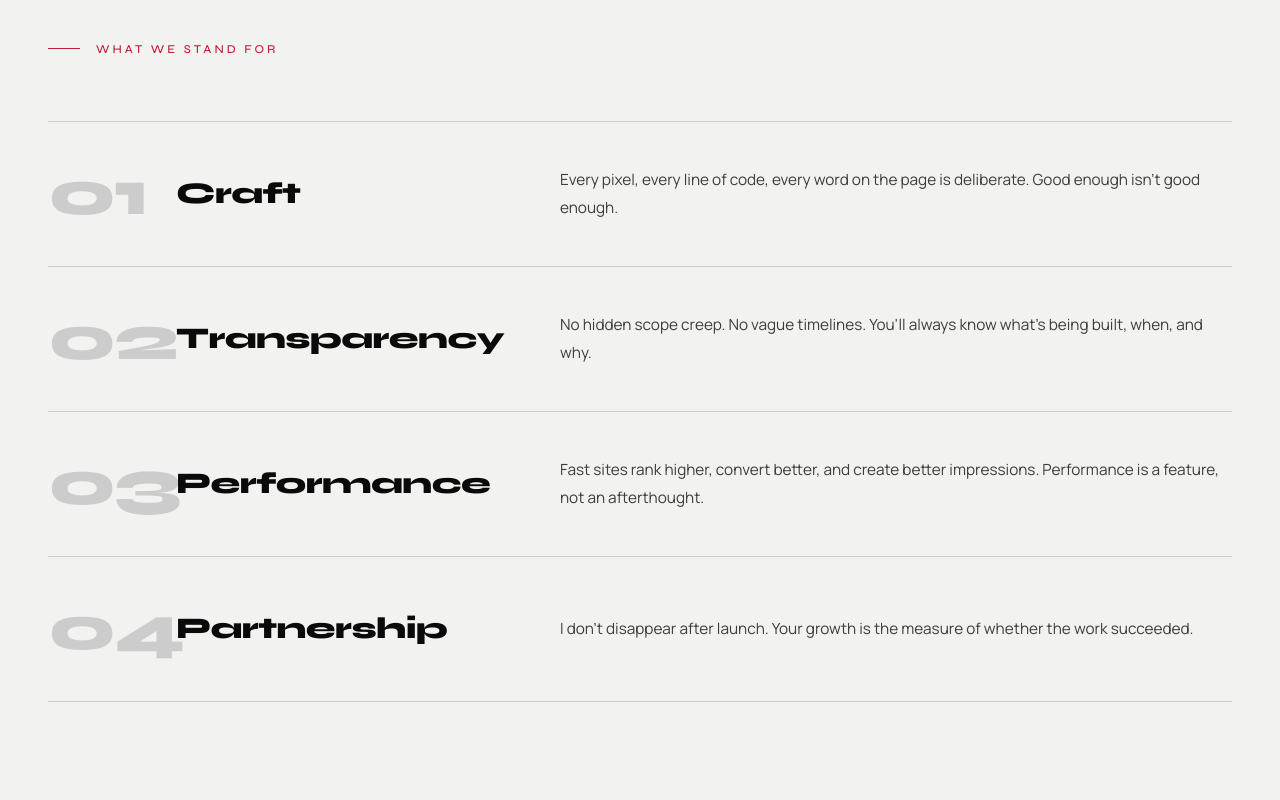
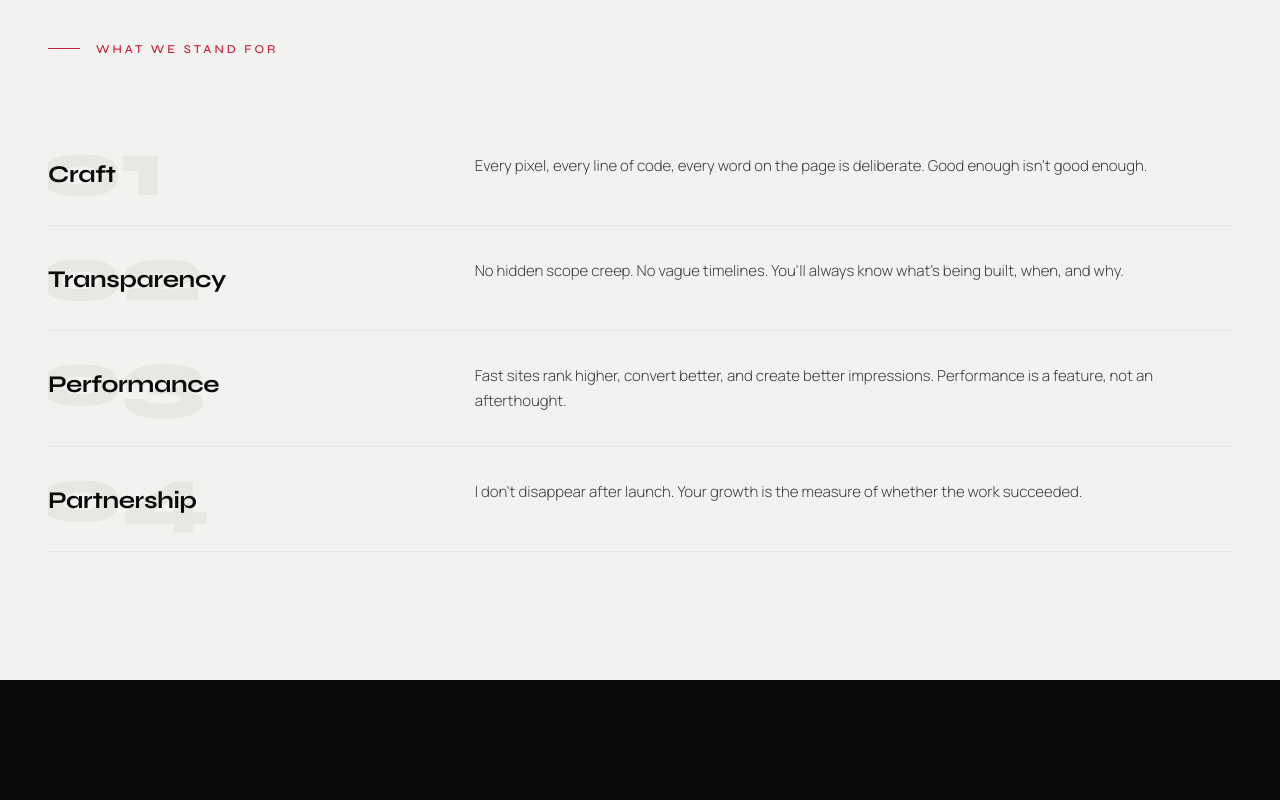
Before and after one commit to Leonis-Studios/Leonis-Studios-Project, a Next.js app in the folder leonis-studios-site/: page /about in a window 1280 px wide. Shown: the part 1820-2620 px from the top of the page. Built offline with nearby package versions, Linux system fonts and the light colour scheme; no server answers.

Commit message:
made changes to about section

```diff
--- a/leonis-studios-site/app/globals.css
+++ b/leonis-studios-site/app/globals.css
@@ -99,7 +99,7 @@ body {
   font-family: var(--font-display);
   font-size: clamp(22px, 3vw, 34px);
   font-weight: 700;
-  color: var(--color-white);
+  color: #0a0a0a;
   margin: 2.5rem 0 1rem;
   letter-spacing: -0.02em;
 }
@@ -107,27 +107,28 @@ body {
   font-family: var(--font-display);
   font-size: clamp(18px, 2vw, 24px);
   font-weight: 600;
-  color: var(--color-white);
+  color: #0a0a0a;
   margin: 2rem 0 0.75rem;
 }
 .prose-leonis p {
   font-size: 16px;
   line-height: 1.85;
-  color: var(--color-neutral-200);
+  color: #2a2a2a;
   margin-bottom: 1.25rem;
   font-weight: 300;
 }
 .prose-leonis ul,
 .prose-leonis ol {
   margin: 1rem 0 1.25rem 1.5rem;
-  color: var(--color-neutral-200);
+  color: #2a2a2a;
 }
 .prose-leonis li {
   font-size: 16px;
   line-height: 1.8;
   margin-bottom: 0.4rem;
+  color: #2a2a2a;
 }
-.prose-leonis strong { color: var(--color-white); font-weight: 500; }
+.prose-leonis strong { color: #0a0a0a; font-weight: 600; }
 .prose-leonis blockquote {
   border-left: 3px solid var(--color-crimson);
   padding-left: 1.25rem;
--- a/leonis-studios-site/components/about/Approach.tsx
+++ b/leonis-studios-site/components/about/Approach.tsx
@@ -5,48 +5,46 @@ interface Props {
 const steps = [
   {
     number: "01",
-    title:  "Discovery",
-    body:   "We start with a conversation about your business, your goals, and your audience. No templates, no assumptions — just listening.",
+    title: "Discovery",
+    body: "We start with a conversation about your business, your goals, and your audience. No templates, no assumptions — just listening.",
   },
   {
     number: "02",
-    title:  "Design",
-    body:   "Custom layouts and visual direction built specifically for your brand. You'll review and approve before a single line of code is written.",
+    title: "Design",
+    body: "Custom layouts and visual direction built specifically for your brand. You'll review and approve before a single line of code is written.",
   },
   {
     number: "03",
-    title:  "Build",
-    body:   "Development in Next.js with clean, maintainable code. Fast by default — performance is baked in, not bolted on.",
+    title: "Build",
+    body: "Development in Next.js with clean, maintainable code. Fast by default, performance is baked in, not bolted on.",
   },
   {
     number: "04",
-    title:  "Launch",
-    body:   "Thorough QA, cross-browser testing, and a smooth handoff. Your site goes live on Vercel — zero downtime, instant global delivery.",
+    title: "Launch",
+    body: "Thorough QA, cross-browser testing, and a smooth handoff. Your site goes live on Vercel, zero downtime, instant global delivery.",
   },
   {
     number: "05",
-    title:  "Maintain",
-    body:   "Ongoing support, content updates, and performance monitoring. I don't disappear after launch — I stay in your corner.",
+    title: "Maintain",
+    body: "Ongoing support, content updates, and performance monitoring. We don't disappear after launch, we stay in your corner.",
   },
 ];
 
 export default function Approach({ approachHeadline }: Props) {
   return (
-    <section
-      className="py-24 lg:py-32"
-      style={{ background: "#0a0a0a" }}
-    >
+    <section className="py-24 lg:py-32" style={{ background: "#0a0a0a" }}>
       <div className="max-w-7xl mx-auto px-6 lg:px-12">
-
         {/* Section label */}
         <div className="flex items-center gap-4 mb-6">
-          <div style={{ width: "32px", height: "1px", background: "#c41e3a" }} />
+          <div
+            style={{ width: "32px", height: "1px", background: "#c41e3a" }}
+          />
           <span
             className="text-xs tracking-[0.25em] uppercase"
             style={{
               fontFamily: "var(--font-display)",
               fontWeight: 500,
-              color:      "#c41e3a",
+              color: "#c41e3a",
             }}
           >
             How We Work
@@ -56,13 +54,13 @@ export default function Approach({ approachHeadline }: Props) {
         <h2
           className="mb-16"
           style={{
-            fontFamily:    "var(--font-display)",
-            fontSize:      "clamp(32px, 5vw, 64px)",
-            fontWeight:    800,
-            lineHeight:    1.0,
+            fontFamily: "var(--font-display)",
+            fontSize: "clamp(32px, 5vw, 64px)",
+            fontWeight: 800,
+            lineHeight: 1.0,
             letterSpacing: "-0.025em",
-            color:         "#f2f2f0",
-            maxWidth:      "600px",
+            color: "#f2f2f0",
+            maxWidth: "600px",
           }}
         >
           {approachHeadline ?? "A process built around your success."}
@@ -75,16 +73,16 @@ export default function Approach({ approachHeadline }: Props) {
               key={step.number}
               className="flex flex-col gap-4 py-8 lg:py-0 lg:px-6"
               style={{
-                borderTop:  "1px solid #1c1c1c",
+                borderTop: "1px solid #1c1c1c",
                 borderLeft: i > 0 ? "1px solid #1c1c1c" : undefined,
               }}
             >
               <span
                 style={{
-                  fontFamily:    "var(--font-display)",
-                  fontSize:      "12px",
-                  fontWeight:    600,
-                  color:         "#c41e3a",
+                  fontFamily: "var(--font-display)",
+                  fontSize: "12px",
+                  fontWeight: 600,
+                  color: "#c41e3a",
                   letterSpacing: "0.1em",
                 }}
               >
@@ -92,11 +90,11 @@ export default function Approach({ approachHeadline }: Props) {
               </span>
               <h3
                 style={{
-                  fontFamily:    "var(--font-display)",
-                  fontSize:      "clamp(16px, 1.4vw, 20px)",
-                  fontWeight:    700,
+                  fontFamily: "var(--font-display)",
+                  fontSize: "clamp(16px, 1.4vw, 20px)",
+                  fontWeight: 700,
                   letterSpacing: "-0.01em",
-                  color:         "#f2f2f0",
+                  color: "#f2f2f0",
                 }}
               >
                 {step.title}
@@ -104,9 +102,9 @@ export default function Approach({ approachHeadline }: Props) {
               <p
                 style={{
                   fontFamily: "var(--font-body)",
-                  fontSize:   "13px",
+                  fontSize: "13px",
                   fontWeight: 300,
-                  color:      "#888888",
+                  color: "#888888",
                   lineHeight: 1.75,
                 }}
               >
@@ -115,7 +113,6 @@ export default function Approach({ approachHeadline }: Props) {
             </div>
           ))}
         </div>
-
       </div>
     </section>
   );
--- a/leonis-studios-site/components/about/Values.tsx
+++ b/leonis-studios-site/components/about/Values.tsx
@@ -52,70 +52,77 @@ export default function Values({ values }: Props) {
         </div>
 
         {/* Values list */}
-        <style>{`
-          .value-row {
-            display: flex;
-            flex-direction: column;
-            gap: 0.5rem;
-          }
-          @media (min-width: 1024px) {
-            .value-row {
-              display: grid;
-              grid-template-columns: 80px 1fr 2fr;
-              gap: 3rem;
-              align-items: center;
-            }
-          }
-        `}</style>
         <div>
-          {items.map((value, i) => (
+          {items.map((value, index) => (
             <div
-              key={value.title}
-              className="value-row py-10"
+              key={index}
               style={{
-                borderTop:    i === 0 ? "1px solid #cccccc" : undefined,
-                borderBottom: "1px solid #cccccc",
+                position:     "relative",
+                padding:      "32px 0 32px 0",
+                borderBottom: "1px solid #e8e8e8",
+                overflow:     "hidden",
               }}
             >
-              {/* Number */}
+              {/* Large decorative number — absolute, behind content */}
               <span
+                aria-hidden="true"
                 style={{
+                  position:      "absolute",
+                  left:          "-10px",
+                  top:           "8px",
                   fontFamily:    "var(--font-display)",
-                  fontSize:      "clamp(36px, 5vw, 64px)",
+                  fontSize:      "80px",
                   fontWeight:    800,
+                  lineHeight:    1,
+                  color:         "#e3dfd9",
+                  opacity:       0.6,
                   letterSpacing: "-0.03em",
-                  lineHeight:    1,
-                  color:         "#cccccc",
+                  userSelect:    "none",
+                  zIndex:        0,
+                  pointerEvents: "none",
                 }}
               >
-                {String(i + 1).padStart(2, "0")}
+                {String(index + 1).padStart(2, "0")}
               </span>
 
-              {/* Name */}
+              {/* Content sits above the number via z-index */}
+              <div
+                style={{
+                  position:            "relative",
+                  zIndex:              1,
+                  display:             "grid",
+                  gridTemplateColumns: "1fr 2fr",
+                  gap:                 "0 48px",
+                  alignItems:          "start",
+                  paddingLeft:         "0px",
+                }}
+              >
                 <h3
                   style={{
                     fontFamily:    "var(--font-display)",
-                  fontSize:      "clamp(20px, 2.5vw, 30px)",
-                  fontWeight:    800,
-                  letterSpacing: "-0.02em",
+                    fontSize:      "clamp(18px, 2vw, 24px)",
+                    fontWeight:    700,
                     color:         "#0a0a0a",
+                    letterSpacing: "-0.015em",
+                    margin:        0,
+                    paddingTop:    "4px",
                   }}
                 >
                   {value.title}
                 </h3>
-
-              {/* Description */}
                 <p
                   style={{
                     fontFamily: "var(--font-body)",
-                  fontSize:   "clamp(14px, 1.2vw, 16px)",
-                  fontWeight: 400,
+                    fontSize:   "15px",
+                    fontWeight: 300,
                     color:      "#3d3d3d",
-                  lineHeight: 1.8,
+                    lineHeight: 1.7,
+                    margin:     0,
                   }}
                 >
                   {value.description}
                 </p>
+              </div>
             </div>
           ))}
         </div>
--- a/leonis-studios-site/components/home/Hero.tsx
+++ b/leonis-studios-site/components/home/Hero.tsx
@@ -53,7 +53,7 @@ export default function Hero() {
             className="text-crimson text-xs tracking-[0.25em] uppercase"
             style={{ fontFamily: "var(--font-display)", fontWeight: 500 }}
           >
-            Web Studio · Est. 2024
+            Web Studio · Est. 2026
           </span>
         </div>
 
```
Also changed, not shown: leonis-studios-site/components/about/AboutCTA.tsx (+28 -25 lines), leonis-studios-site/components/about/AboutHero.tsx (+23 -21 lines), leonis-studios-site/.claude/settings.local.json. Lines whose indentation alone changed are shown as unchanged.
